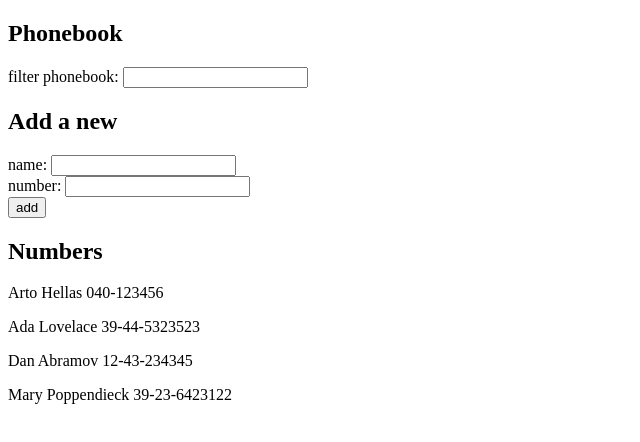
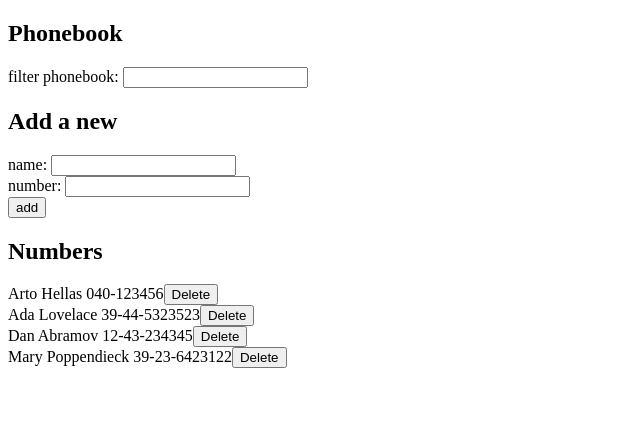
Before and after one commit to Gracmit/FullStackOpen, a React (Vite) app in the folder Part2/Phonebook/: page / in a window 1280 px wide. Shown: the top 442 px of the page, without its empty margins (0-640 px from the left). Built offline with nearby package versions, Linux system fonts and the light colour scheme; data requests are answered from the project's data file.

Commit message:
Exercises 2.14

```diff
--- a/Part2/Phonebook/src/App.jsx
+++ b/Part2/Phonebook/src/App.jsx
@@ -39,7 +39,7 @@ const App = () => {
       .create(newPerson)
       .then(returnedList =>{
         let newPersons = persons.concat(returnedList)
-        setPersons(newPerson);
+        setPersons(newPersons);
         setNewName('');
         setNewNumber("");
         setPersonsToShow(newPersons.filter((person) => person.name.toUpperCase().includes(filter.toUpperCase())))
@@ -61,12 +61,24 @@ const App = () => {
     setPersonsToShow(toShow);
   }
 
+  const handleDeleteButton = (event) => {
+      if(confirm("delete " + event.target.name + "?")){
+        numberService
+          .deleteNumber(event.target.id)
+          .then(deletedNumber => {
+            let newPersons = persons.toSpliced(persons.indexOf(deletedNumber), 1)
+            setPersons(newPersons)
+            setPersonsToShow(newPersons.filter((person) => person.name.toUpperCase().includes(filter.toUpperCase())))
+          })
+      }
+  }
+
   return (
     <div>
       <Filter onStateChange={handleFilterChanged}></Filter>
       <Form onSubmit={addName} onNameChanged={handleNameChange}
         onNumberChanged={handleNumberChange} name={newName} number={newNumber}></Form>
-      <Search show={personsToShow}></Search>
+      <Search show={personsToShow} onDelete={handleDeleteButton}></Search>
     </div>
   )
 }
--- a/Part2/Phonebook/src/components/Search.jsx
+++ b/Part2/Phonebook/src/components/Search.jsx
@@ -3,8 +3,12 @@ const Search = (props) => {
       <div>
         <h2>Numbers</h2>
         {
-          props.show.map(person =>
-            <p key={person.id}>{person.name} {person.number}</p>)
+          props.show.map(person => {
+            return <div key={person.id}>
+              {person.name} {person.number}
+              <button name={person.name} id={person.id} onClick={props.onDelete}>Delete</button>
+            </div>
+          })
         }
       </div>
     )
--- a/Part2/Phonebook/src/services/numbers.jsx
+++ b/Part2/Phonebook/src/services/numbers.jsx
@@ -11,4 +11,9 @@ const create = newObject => {
     return request.then(response => response.data)
 }
 
-export default {getAll, create}
+const deleteNumber = (id) =>{
+    const request = axios.delete(baseUrl + "/" + id)
+    return request.then(response => response.data)
+}
+
+export default {getAll, create, deleteNumber}
```
